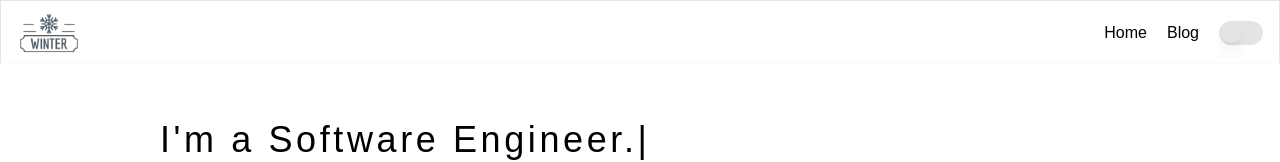
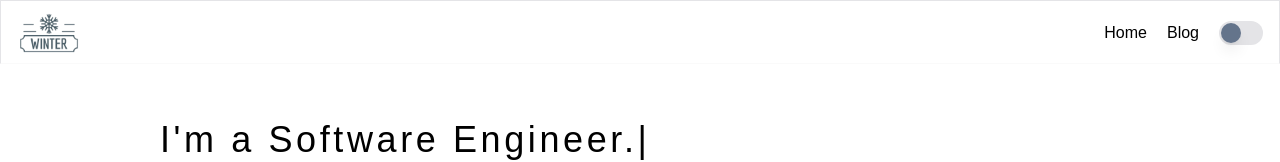
Before and after one commit to dongpham2/porfolio, a React (Vite) app: page /home in a window 1280 px wide. Shown: the top 162 px of the page. Built offline with nearby package versions, Linux system fonts and the light colour scheme; the HTML template or start-up script is replaced by a standard one; a web font is replaced by a local one.

Commit message:
fix switch

```diff
--- a/src/components/switch.tsx
+++ b/src/components/switch.tsx
@@ -17,7 +17,7 @@
   >
     <SwitchPrimitives.Thumb
       className={cn(
-        "pointer-events-none block h-5 w-5 rounded-full bg-background shadow-lg ring-0 transition-transform data-[state=checked]:translate-x-5 data-[state=unchecked]:translate-x-0"
+        "pointer-events-none block h-5 w-5 rounded-full bg-slate-500 shadow-lg ring-0 transition-transform data-[state=checked]:translate-x-5 data-[state=unchecked]:translate-x-0"
       )}
     />
   </SwitchPrimitives.Root>
```
